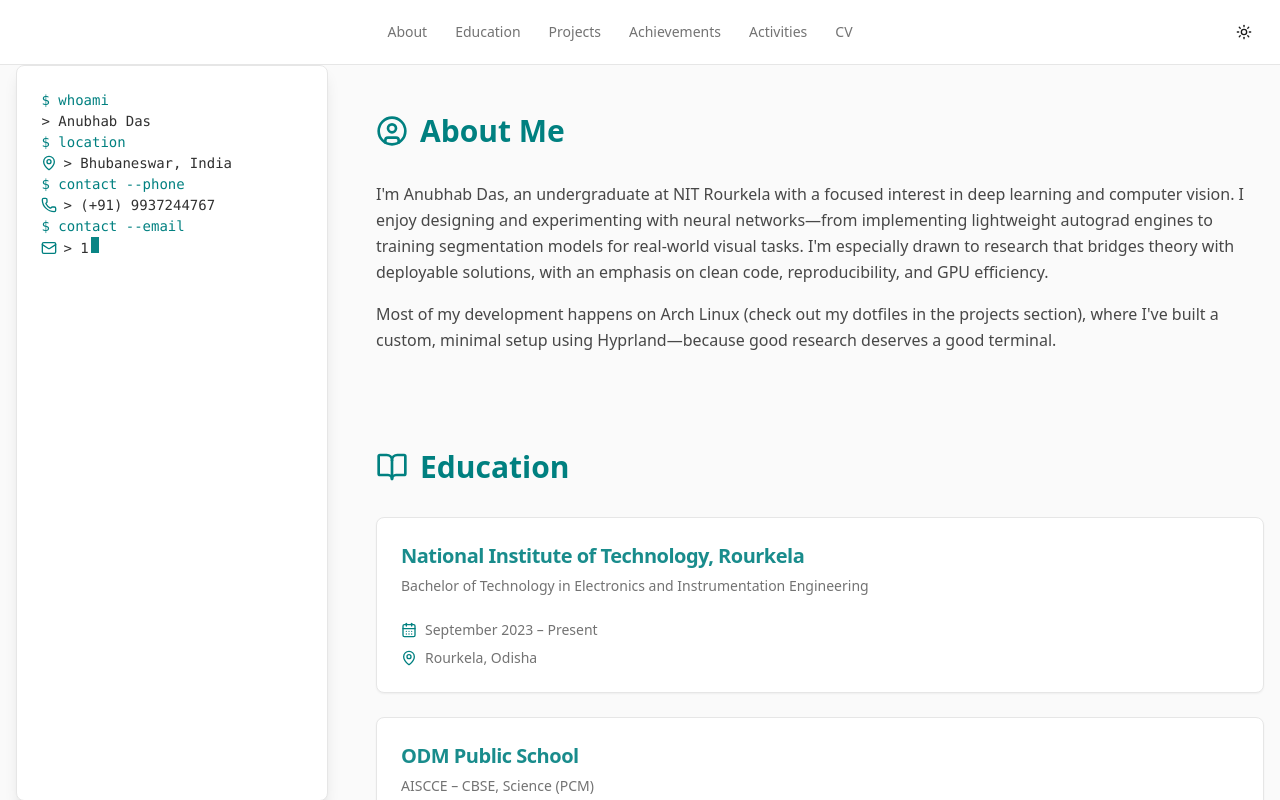
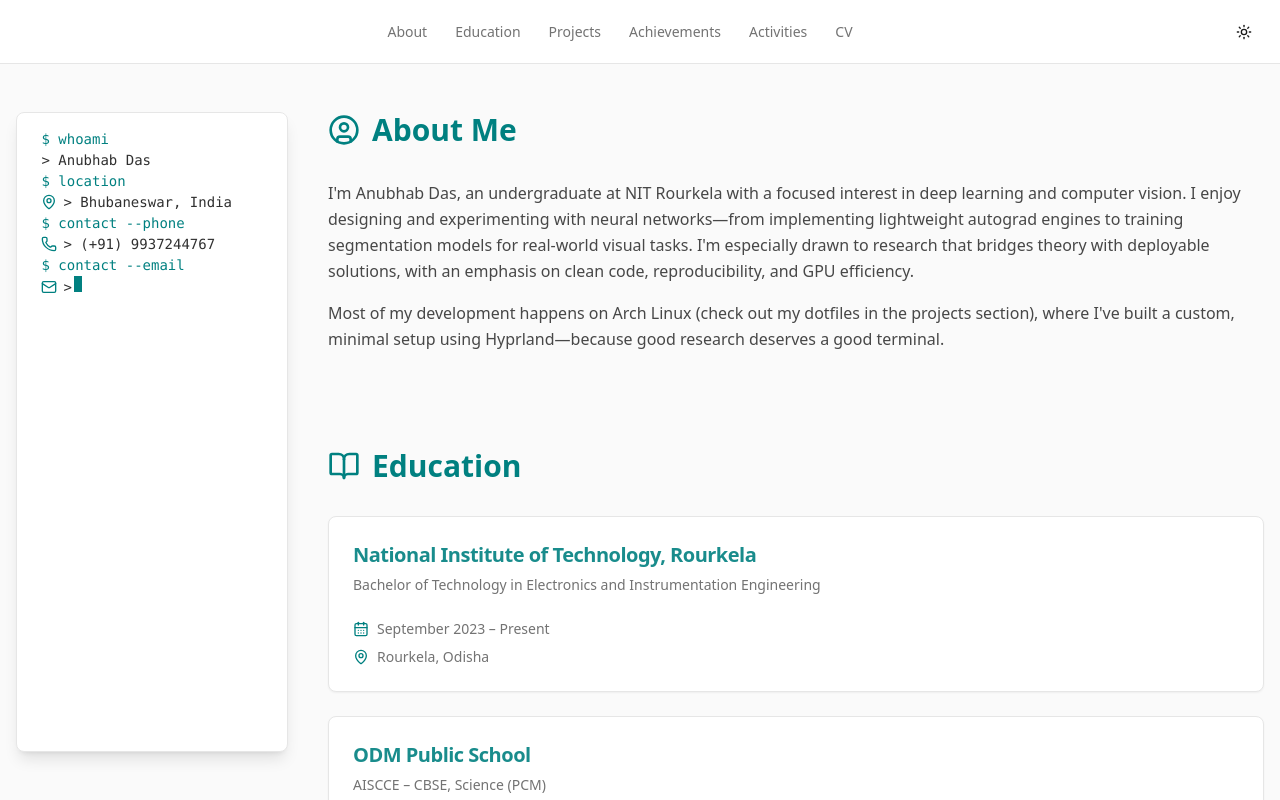
Before and after one commit to anubhab7111/anubhab7111.github.io, a Next.js app: page / in a window 1280 px wide. Shown: the top 800 px of the page. Built offline with nearby package versions, Linux system fonts and the light colour scheme.

Commit message:
shorten the hero section as it is covering  my photo and present it ina more organised manner

```diff
--- a/src/app/page.tsx
+++ b/src/app/page.tsx
@@ -37,8 +37,8 @@ export default function HomePage() {
     <>
       <div className="flex flex-col min-h-screen bg-background text-foreground selection:bg-primary/20 selection:text-foreground">
         {/* Top Navigation Bar */}
-        <header className="sticky top-0 z-40 w-full border-b border-border bg-card/90 backdrop-filter backdrop-blur-lg">
-          <div className="container mx-auto flex h-16 max-w-7xl items-center justify-between px-4">
+        <header className="sticky top-0 z-40 w-full border-b border-border bg-card/90 backdrop-filter backdrop-blur-lg h-16">
+          <div className="container mx-auto flex h-full max-w-7xl items-center justify-between px-4">
             <Link href="/" className="flex items-center space-x-2">
               {/* Intentionally empty, name/logo handled in hero or mobile nav */}
             </Link>
@@ -92,27 +92,29 @@ export default function HomePage() {
         {/* Main Content Layout */}
         <div className="container mx-auto flex flex-1 max-w-7xl px-4">
           <div className="flex flex-col md:flex-row w-full">
-            {/* Left Terminal Hero Section */}
-            <TerminalHeroSection />
+            {/* Left Terminal Hero Section Column */}
+            <div className="w-full md:w-1/3 lg:w-1/4 md:sticky md:top-16 md:h-[calc(100vh-4rem)] py-8 md:py-12 md:pr-8 lg:pr-10 flex-shrink-0">
+              <TerminalHeroSection />
+            </div>
 
             {/* Main Scrollable Content Area */}
-            <main className="w-full md:w-2/3 lg:w-3/4 md:pl-8 lg:pl-12 py-8 md:py-12 scroll-smooth space-y-16 md:space-y-24 scroll-pt-[6rem] md:scroll-pt-[6rem]">
-              <section id="about" className="scroll-mt-[7rem] md:scroll-mt-[7rem]">
+            <main className="w-full md:w-2/3 lg:w-3/4 md:pl-0 py-8 md:py-12 scroll-smooth space-y-16 md:space-y-24 scroll-pt-[5rem] md:scroll-pt-[5rem]">
+              <section id="about" className="scroll-mt-[5rem] md:scroll-mt-[5rem]">
                 <AboutSection />
               </section>
-              <section id="education" className="scroll-mt-[7rem] md:scroll-mt-[7rem]">
+              <section id="education" className="scroll-mt-[5rem] md:scroll-mt-[5rem]">
                 <EducationSection />
               </section>
-              <section id="projects" className="scroll-mt-[7rem] md:scroll-mt-[7rem]">
+              <section id="projects" className="scroll-mt-[5rem] md:scroll-mt-[5rem]">
                 <ProjectsSection />
               </section>
-              <section id="achievements" className="scroll-mt-[7rem] md:scroll-mt-[7rem]">
+              <section id="achievements" className="scroll-mt-[5rem] md:scroll-mt-[5rem]">
                 <AchievementsSection />
               </section>
-               <section id="extracurricular" className="scroll-mt-[7rem] md:scroll-mt-[7rem]">
+               <section id="extracurricular" className="scroll-mt-[5rem] md:scroll-mt-[5rem]">
                 <ExtracurricularSection />
               </section>
-              <section id="cv" className="scroll-mt-[7rem] md:scroll-mt-[7rem]">
+              <section id="cv" className="scroll-mt-[5rem] md:scroll-mt-[5rem]">
                 <CvSection />
               </section>
             </main>
--- a/src/components/sections/terminal-hero-section.tsx
+++ b/src/components/sections/terminal-hero-section.tsx
@@ -82,7 +82,7 @@ export function TerminalHeroSection() {
   return (
     <div
       ref={containerRef}
-      className="w-full md:w-1/3 lg:w-1/4 md:sticky md:top-16 md:h-[calc(100vh-4rem)] py-8 md:py-6 pr-0 md:pr-8 lg:pr-10 flex-shrink-0 font-mono bg-card text-sm text-foreground/90 border border-border rounded-lg shadow-lg p-4 overflow-y-auto scrollbar-thin scrollbar-thumb-primary/40 scrollbar-track-card"
+      className="font-mono bg-card text-sm text-foreground/90 border border-border rounded-lg shadow-lg p-4 h-full overflow-y-auto scrollbar-thin scrollbar-thumb-primary/40 scrollbar-track-card"
       aria-label="Terminal-style hero section with contact information"
     >
       {displayedLines.map((line, index) => (
```
